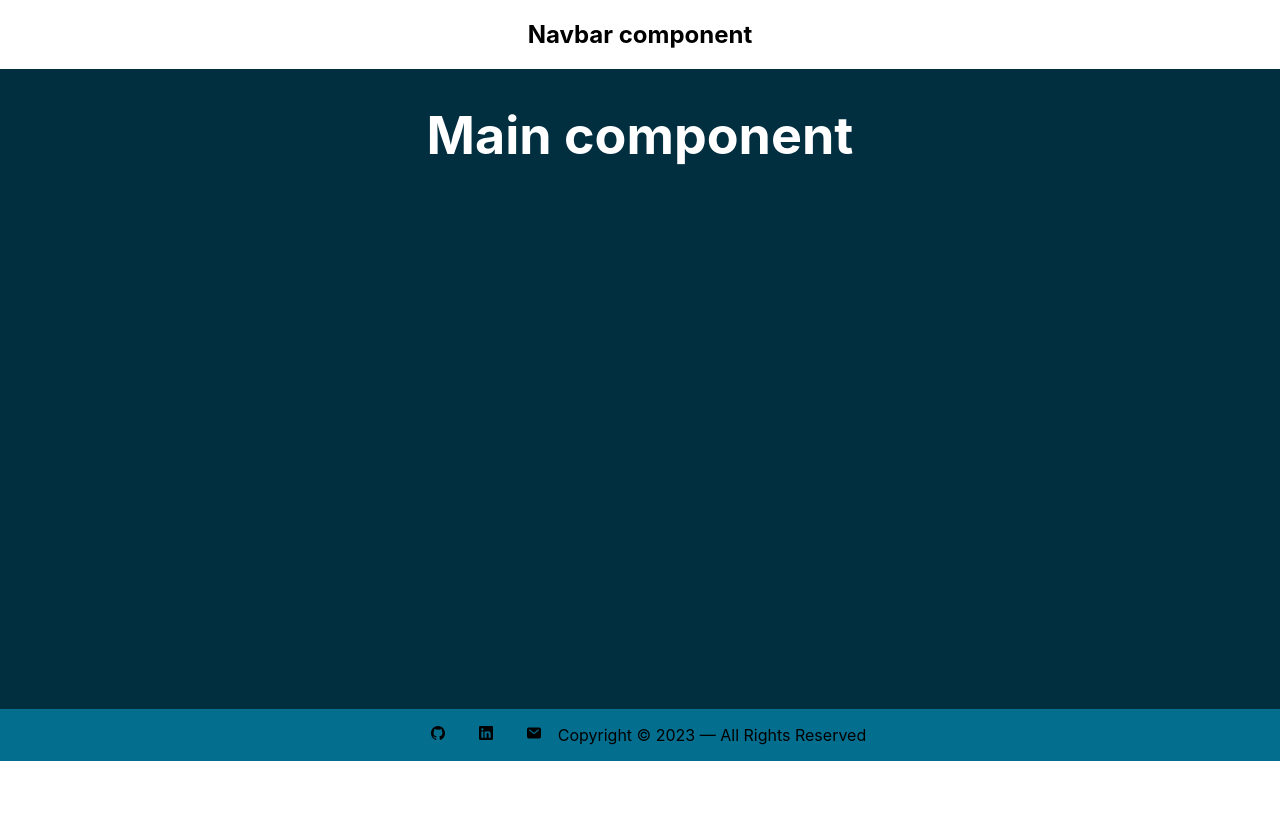
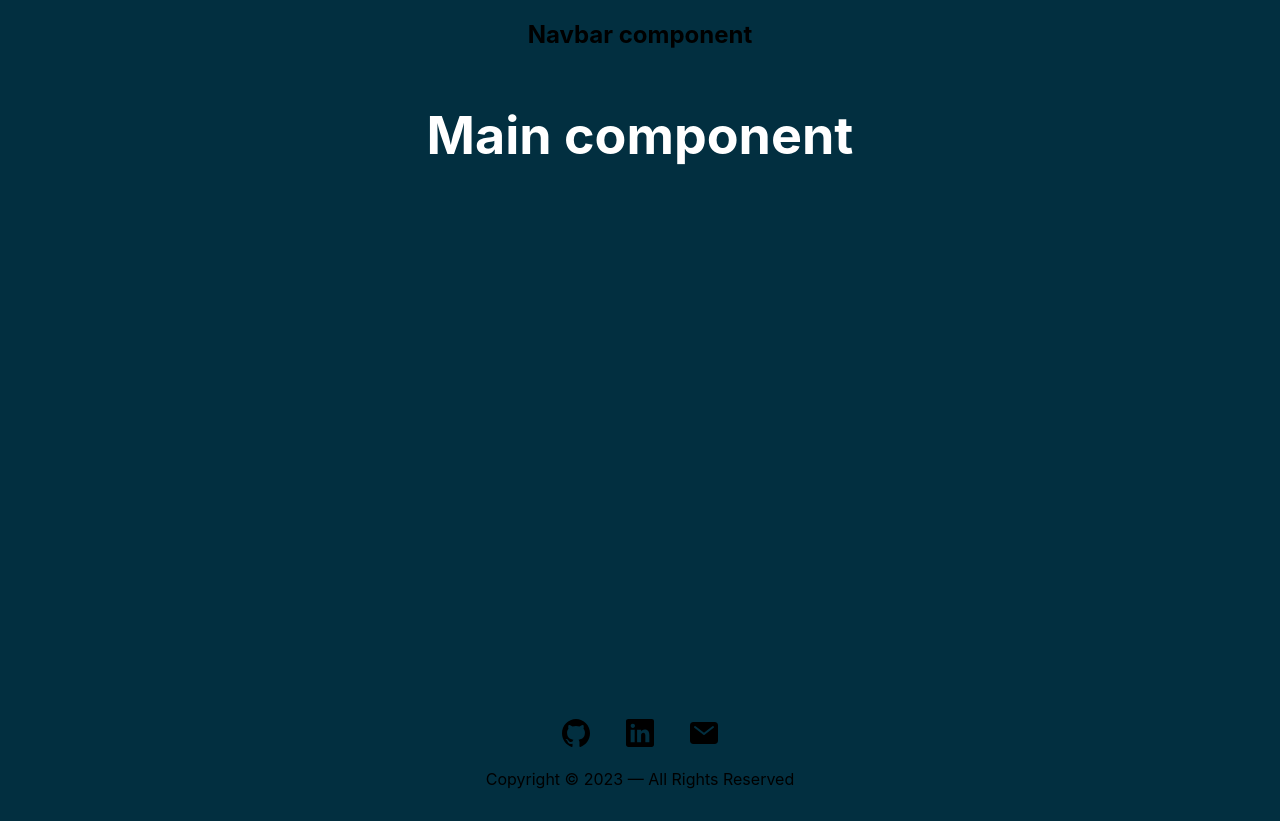
Before and after one commit to nosaj9/portfolio-site, a React (Create React App) app: page / in a window 1280 px wide. Before the commit the page ends 800 px from the top, so only its background shows below. Built offline with nearby package versions, Linux system fonts and the light colour scheme.

Commit message:
changed background color

```diff
--- a/src/Main.css
+++ b/src/Main.css
@@ -1,6 +1,6 @@
 .Main {
   background-color: #022f40;
-  min-height: 80vh;
+  min-height: 79vh;
   display: flex;
   flex-direction: column;
   align-items: center;
--- a/src/components/Footer.css
+++ b/src/components/Footer.css
@@ -1,21 +1,26 @@
 footer {
+    padding: 1rem;
+}
+
+.icons {
     display: flex;
     flex-direction: row;
     align-items: center;
     justify-content: center;
-    background-color: #046e8f;
+    gap: 2rem;
 }
 
 footer > a {
     margin: 1rem;
 }
 
-footer > a > * {
+.icons > a > * {
     height: 5%;
+    width: 2rem;
     color: black;
-    transition: all 250ms ease;
+    transition: all 350ms ease;
 }
 
-footer > a > *:hover {
+.icons > a > *:hover {
     color: white;
 }
--- a/src/components/Footer.tsx
+++ b/src/components/Footer.tsx
@@ -11,6 +11,7 @@ import "./Footer.css"
 export default function Footer() {
     return (
         <footer>
+            <div className="icons">
                 <a href="https://github.com/nosaj9/">
                 <IoLogoGithub />
                 </a>
@@ -22,6 +23,7 @@ export default function Footer() {
                 <a href="mailto:jwangd8@gmail.com">
                 <IoMail />
                 </a>
+            </div>
 
             <p>Copyright © 2023 — All Rights Reserved </p>
         </footer>
--- a/src/index.css
+++ b/src/index.css
@@ -5,6 +5,7 @@ body {
     sans-serif;
   -webkit-font-smoothing: antialiased;
   -moz-osx-font-smoothing: grayscale;
+  background-color: #022f40;
 }
 
 code {
```
Lines whose indentation alone changed are shown as unchanged.
